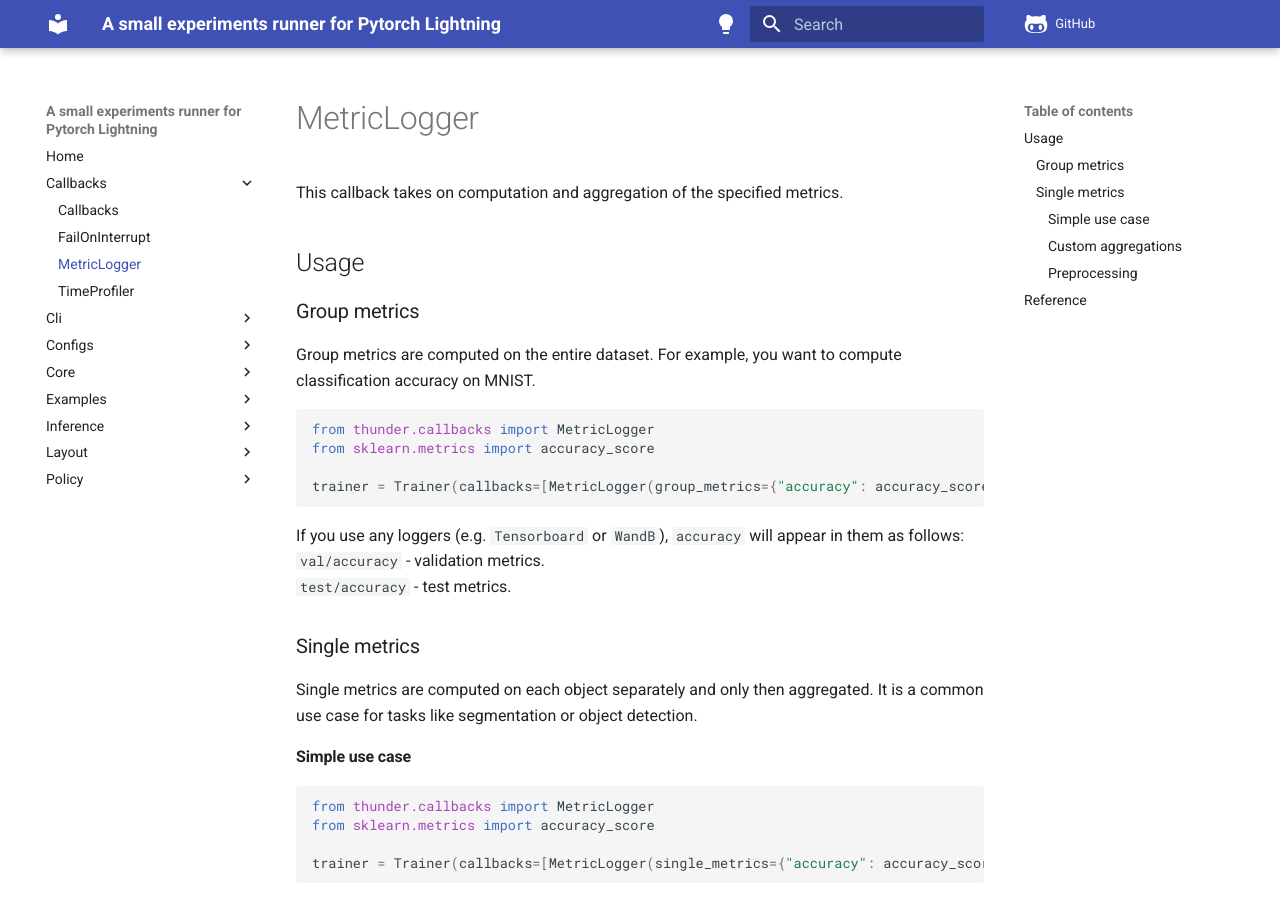
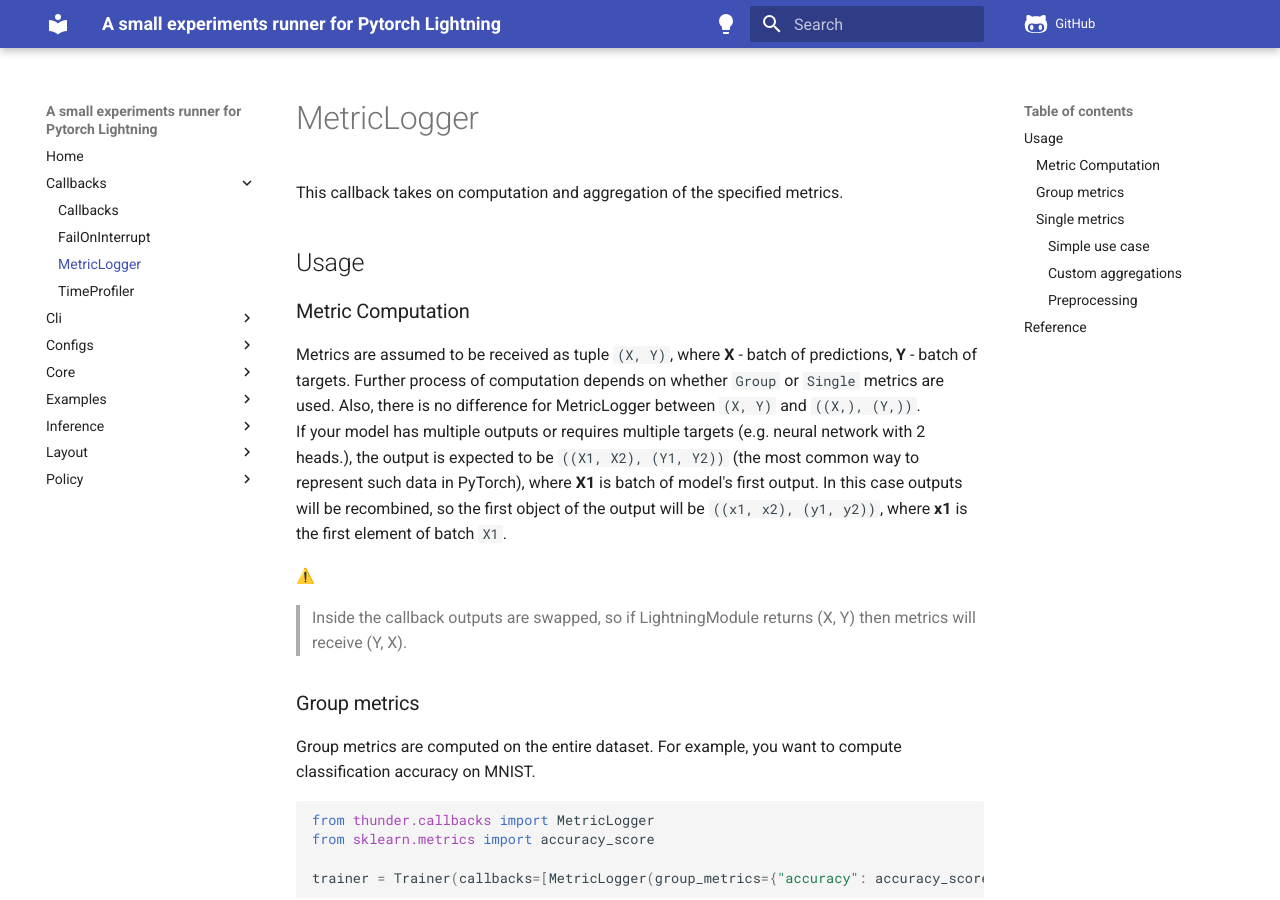
Before and after one commit to neuro-ml/thunder, an MkDocs documentation site: the page built from docs/callbacks/metric_logger.md, in a window 1280 px wide and 900 px high. Built offline with MkDocs 1.6.1 and Material for MkDocs 9.7.7, drawn with Linux system fonts in a browser that asks for light colours; emoji names are drawn with the system emoji font; comment, search, counter and statistics services are not loaded; the version menu is left out.

Commit message:
update `MetricLogger` docs

```diff
--- a/docs/callbacks/metric_logger.md
+++ b/docs/callbacks/metric_logger.md
@@ -2,6 +2,24 @@
 This callback takes on computation and aggregation of the specified metrics.
 
 ## Usage
+
+### Metric Computation
+Metrics are assumed to be received as tuple `(X, Y)`, where
+**X** - batch of predictions, **Y** - batch of targets.
+Further process of computation depends on whether `Group` or `Single`
+metrics are used. Also, there is no difference for MetricLogger between
+`(X, Y)` and `((X,), (Y,))`.
+If your model has multiple outputs or requires multiple targets
+(e.g. neural network with 2 heads.), the output is expected to be
+`((X1, X2), (Y1, Y2))` (the most common way to represent such data in PyTorch), where **X1** is batch of model's first output.
+In this case outputs will be recombined, so the first object
+of the output will be `((x1, x2), (y1, y2))`, where **x1** is the first
+element of batch `X1`.
+
+:warning:
+> Inside the callback outputs are swapped, so if LightningModule returns
+(X, Y) then metrics will receive (Y, X).
+
 ### Group metrics
 Group metrics are computed on the entire dataset.
 For example, you want to compute classification accuracy on MNIST.
```
